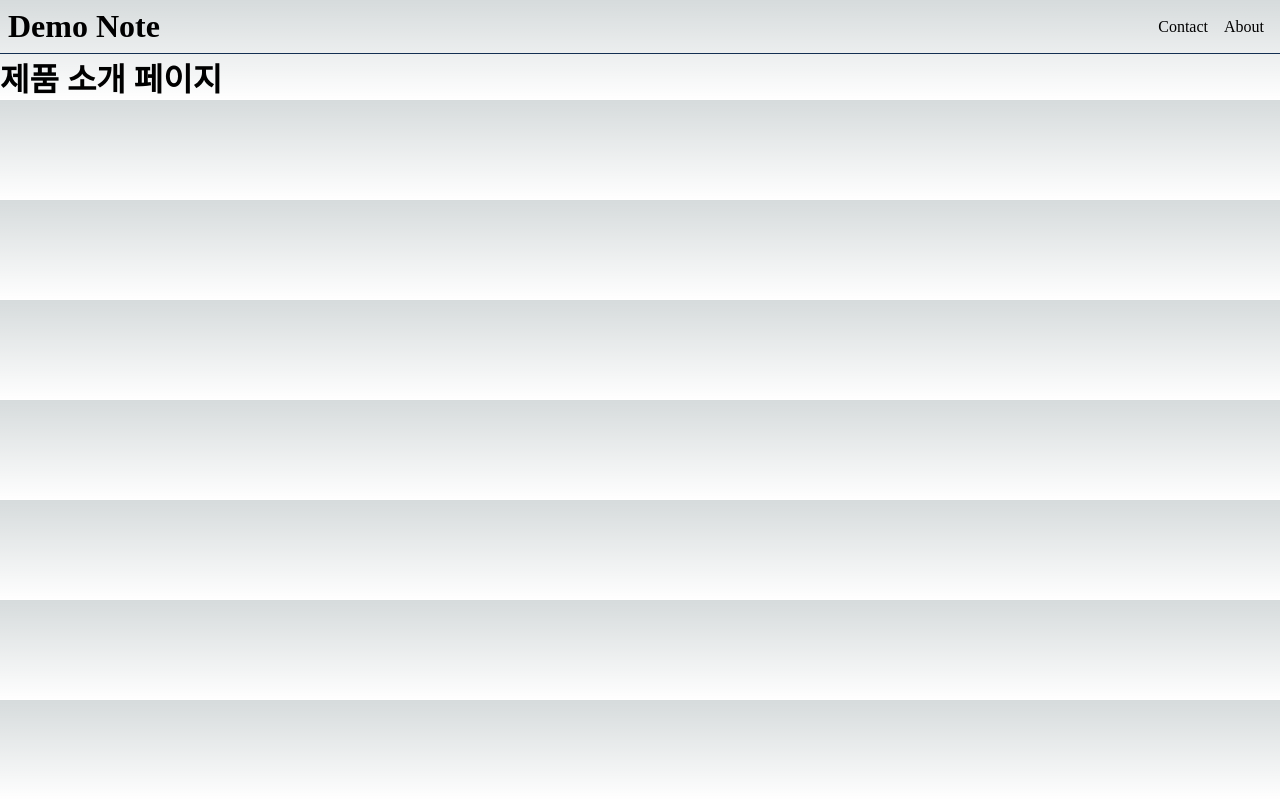
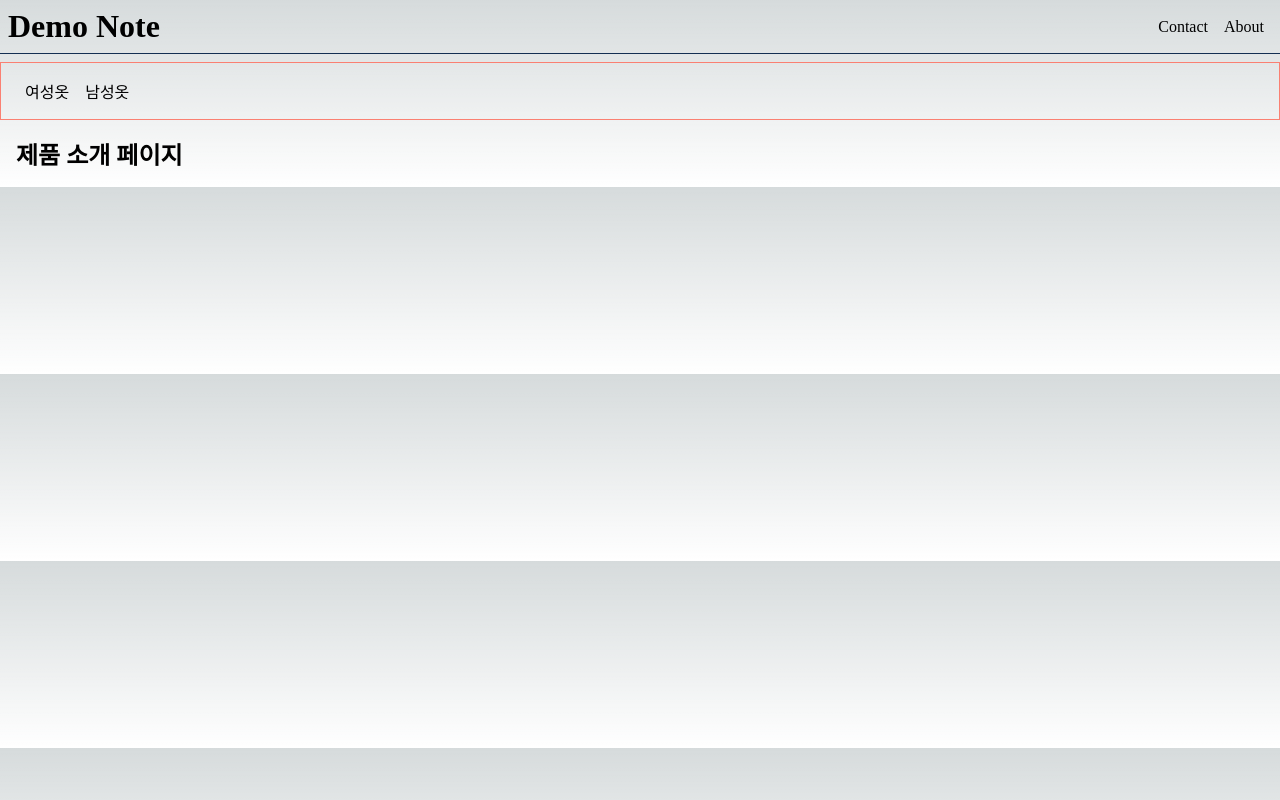
Before and after one commit to LEESHINSUNG/typescript_next, a Next.js app: page /products in a window 1280 px wide. Built offline with nearby package versions, Linux system fonts and the light colour scheme.

Commit message:
Products Layout 작성

```diff
--- /dev/null
+++ b/src/app/products/layout.module.css
@@ -0,0 +1,13 @@
+.nav {
+  padding: 16px;
+  margin-top: 8px;
+  border: 1px solid salmon;
+}
+
+.nav a {
+  padding: 0 8px;
+}
+
+.product {
+  padding: 16px;
+}
--- /dev/null
+++ b/src/app/products/layout.tsx
@@ -0,0 +1,19 @@
+import styles from './layout.module.css'
+
+export default function ProductsLayout({
+  children,
+}: {
+  children: React.ReactNode
+}) {
+  return (
+    <>
+      <nav className={styles.nav}>
+        <a href="">여성옷</a>
+        <a href="">남성옷</a>
+      </nav>
+      <section className={styles.product}>
+        {children}
+      </section>
+    </>
+  )
+}
```
